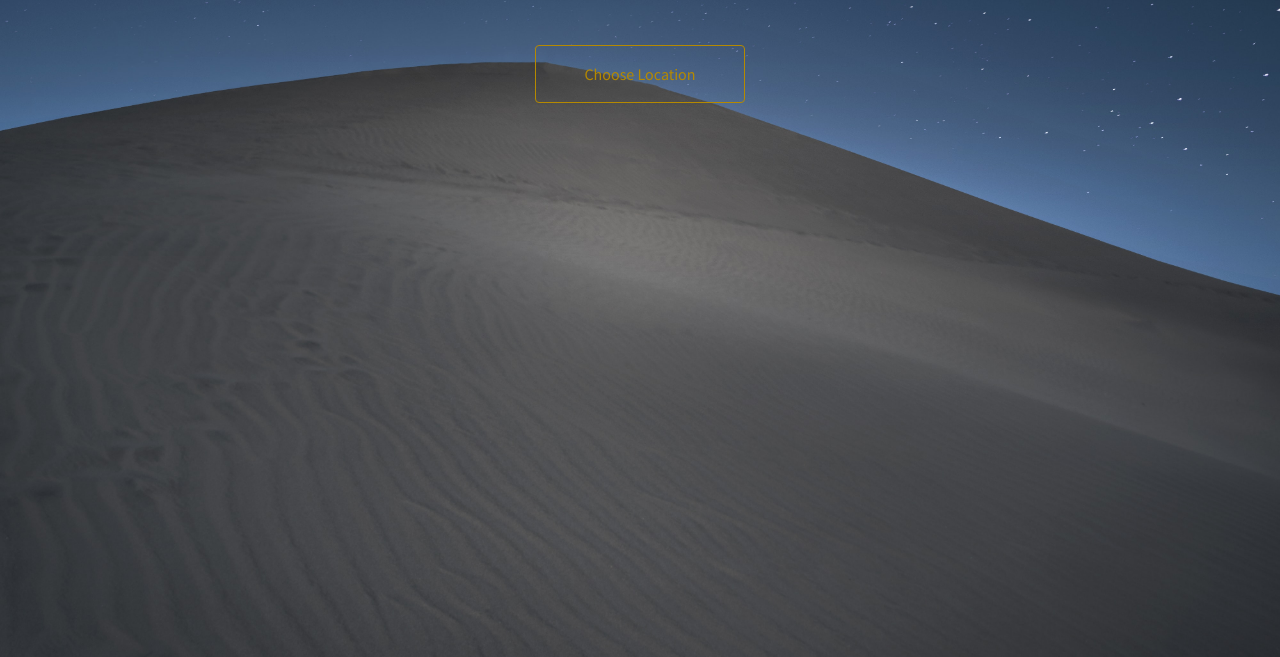
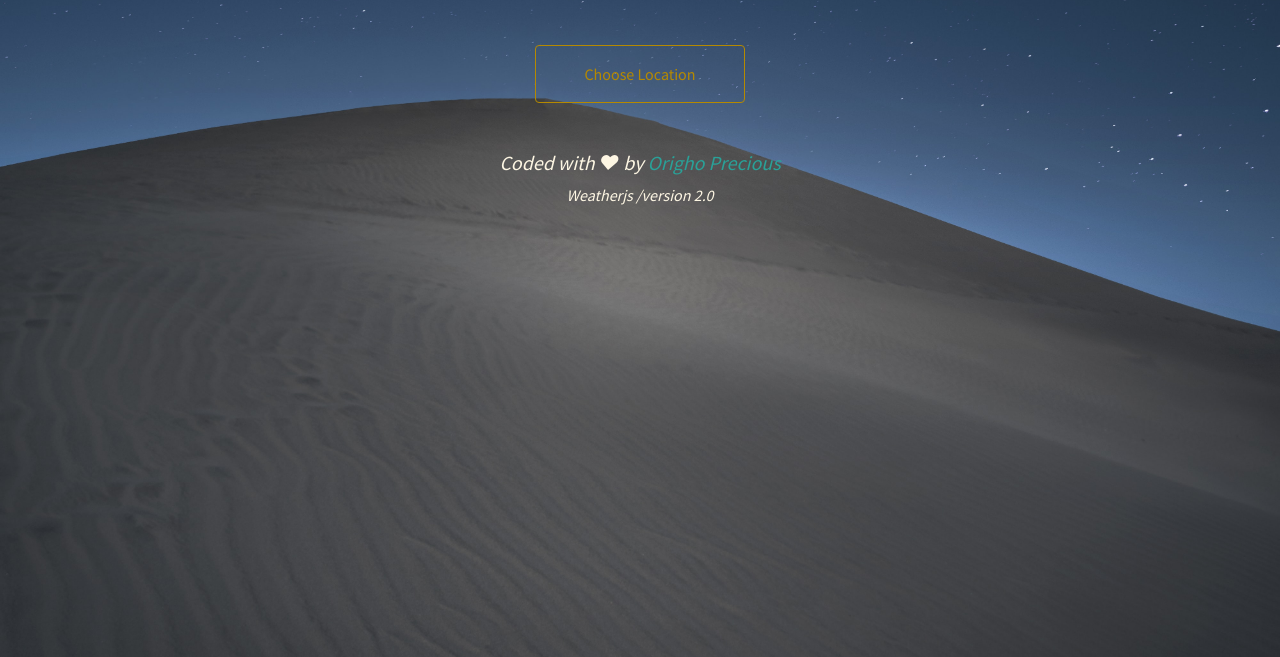
Before and after one commit to Origho-precious/Weather-JS-App-With-Forecast-Feature, a plain HTML site: page index.html in a window 1280 px wide. Shown: the part 143-800 px from the top of the page. Drawn offline with nearby package versions, Linux system fonts and the light colour scheme.

Commit message:
added footer

```diff
--- a/index.html
+++ b/index.html
@@ -56,6 +56,11 @@
     </div>
   </div>
 
+  <footer class="font-weight-lighter font-italic mb-3 text-light text-center">
+    <h5>Coded with &#9829; by <a href="https://www.twitter.com/precious_origho" target="_blank">Origho Precious</a></h5>
+    <p>Weatherjs /version 2.0</p>
+  </footer>
+
   <script src="https://code.jquery.com/jquery-3.2.1.slim.min.js"
     integrity="sha384-KJ3o2DKtIkvYIK3UENzmM7KCkRr/rE9/Qpg6aAZGJwFDMVNA/GpGFF93hXpG5KkN" crossorigin="anonymous">
   </script>
```
